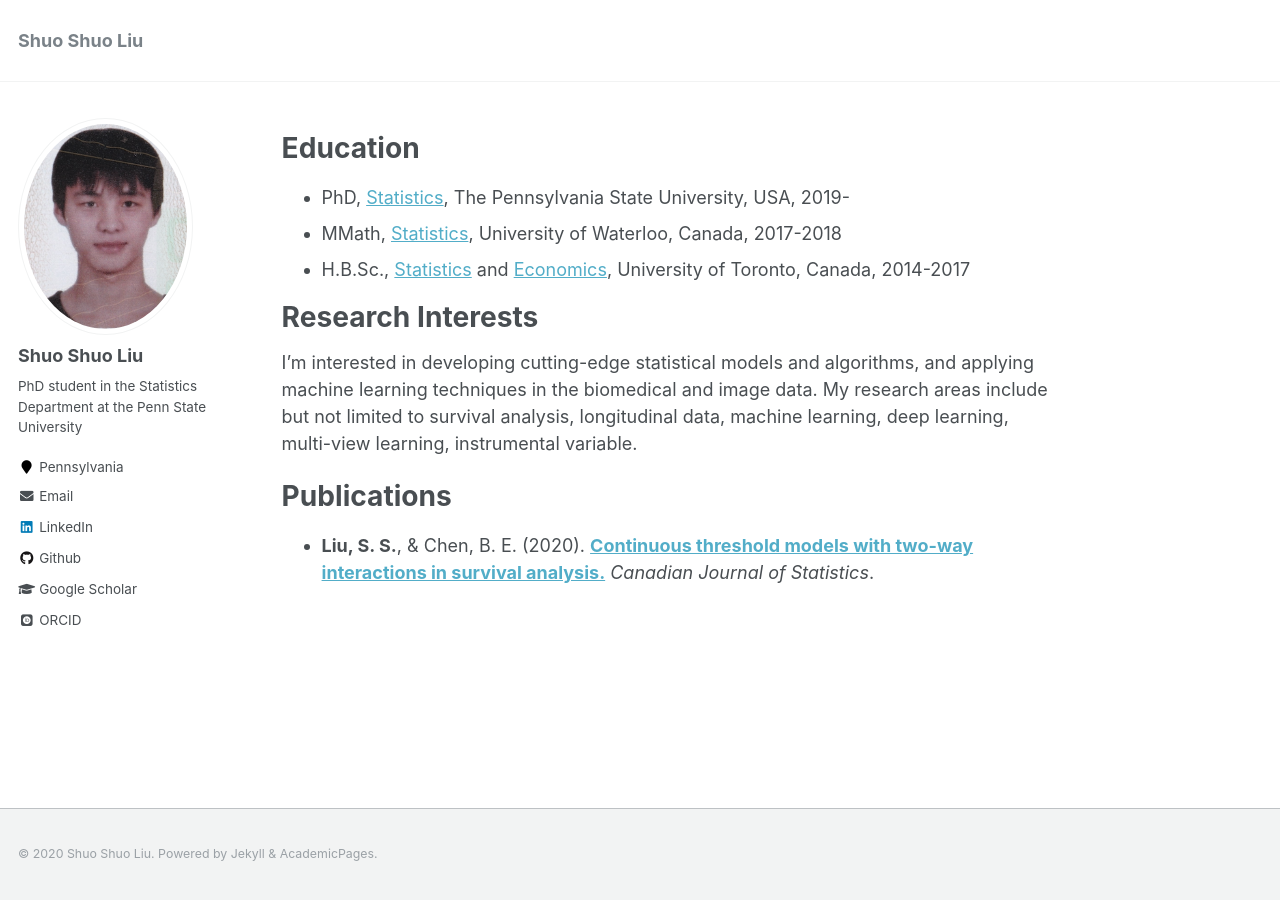
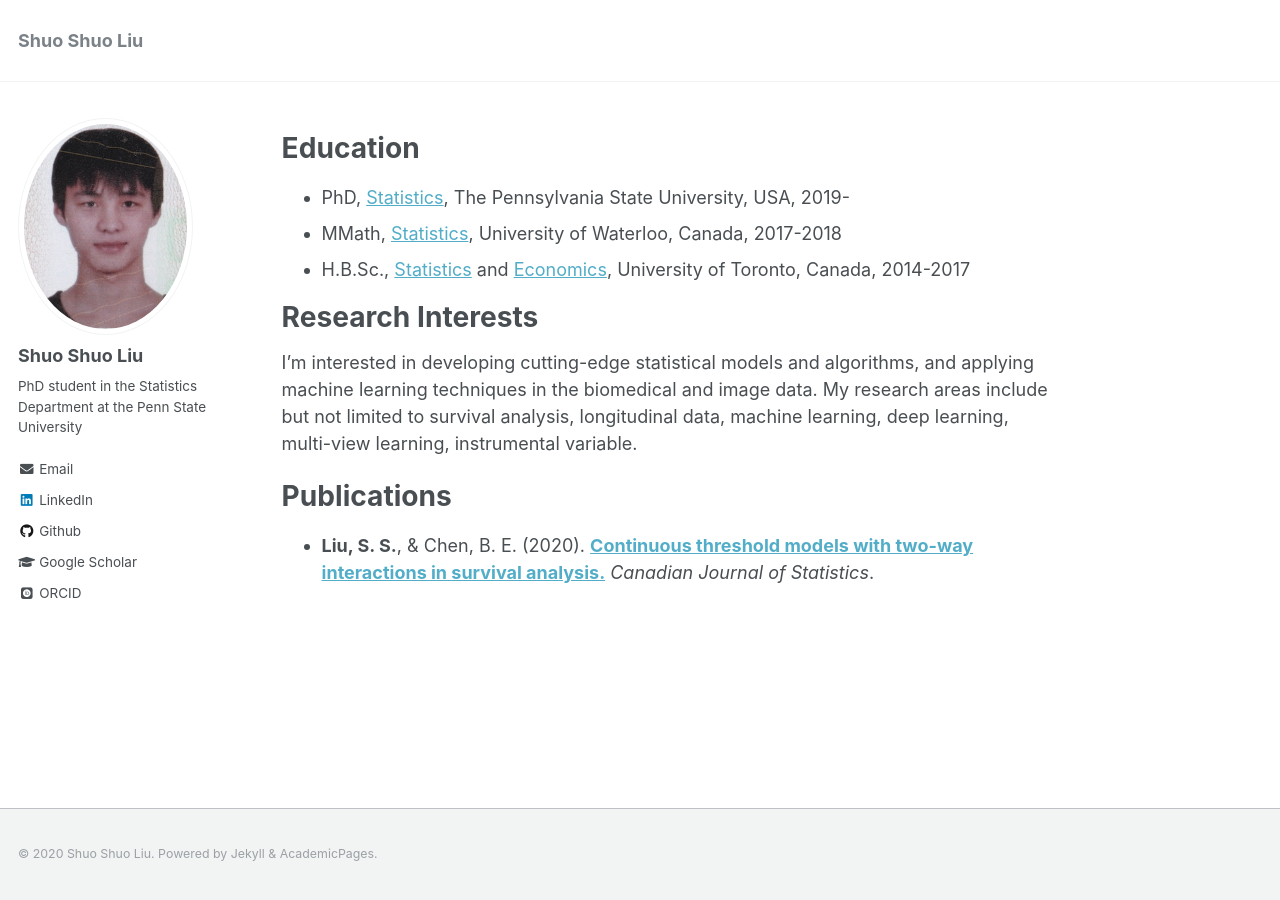
Before and after one commit to shuoshuoliu/shuoshuoliu.github.io, a Jekyll site: the page built from _pages/about.md, in a window 1280 px wide. Built offline with Jekyll 4.4.1, drawn with Linux system fonts in a browser that asks for light colours; some web fonts are replaced.

Commit message:
Update _config.yml

```diff
--- a/_config.yml
+++ b/_config.yml
@@ -83,7 +83,7 @@ author:
   name             : "Shuo Shuo Liu"
   avatar           : "profile.png"
   bio              : "PhD student in the Statistics Department at the Penn State University"
-  location         : "Pennsylvania"
+  #location         : "Pennsylvania"
   employer         :
   #pubmed           : "https://www.ncbi.nlm.nih.gov/pubmed/?term=john+snow"
   googlescholar    : "https://scholar.google.com/citations?user=W5gmCP0AAAAJ&hl=en&authuser=1"
```
